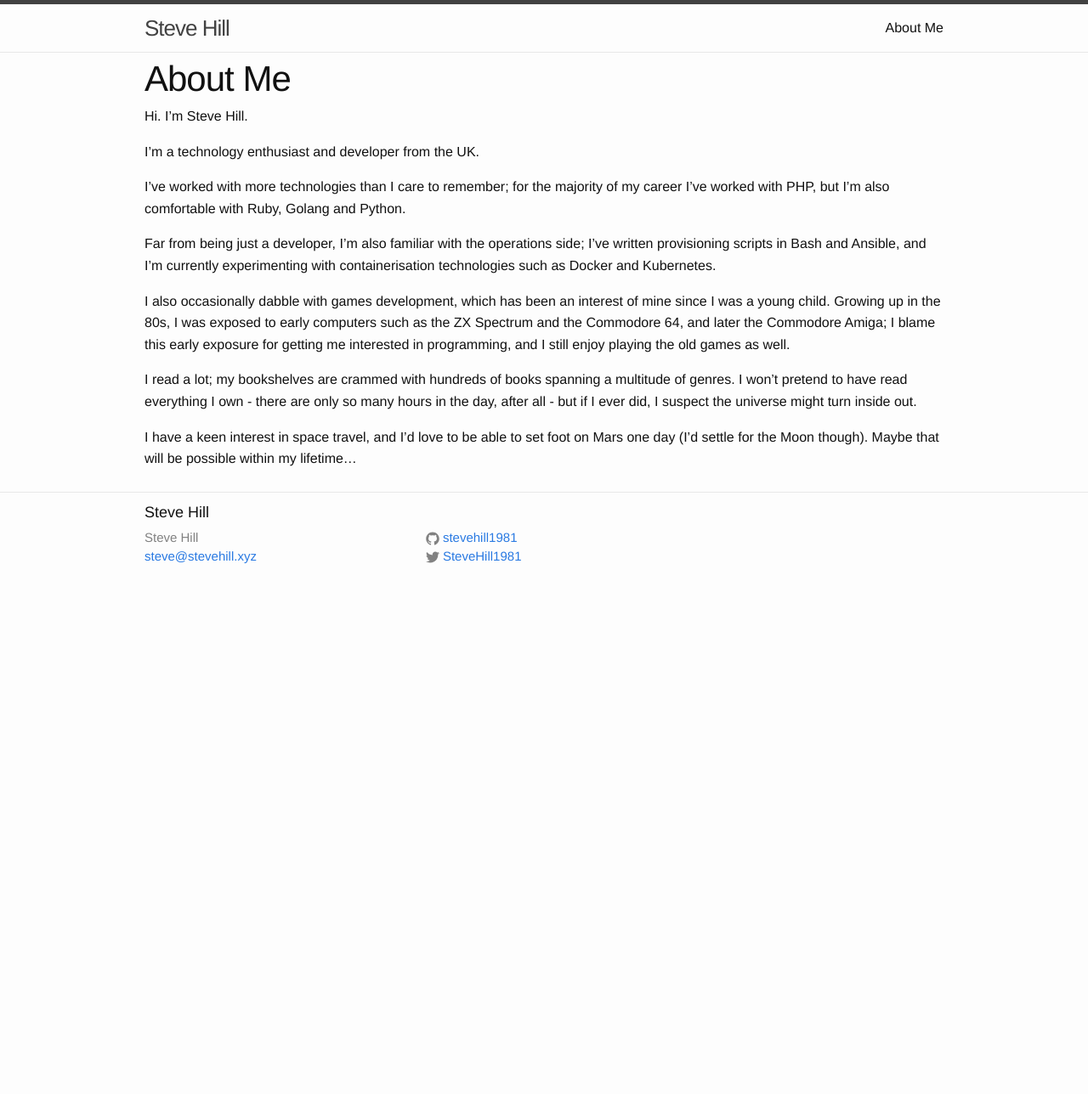
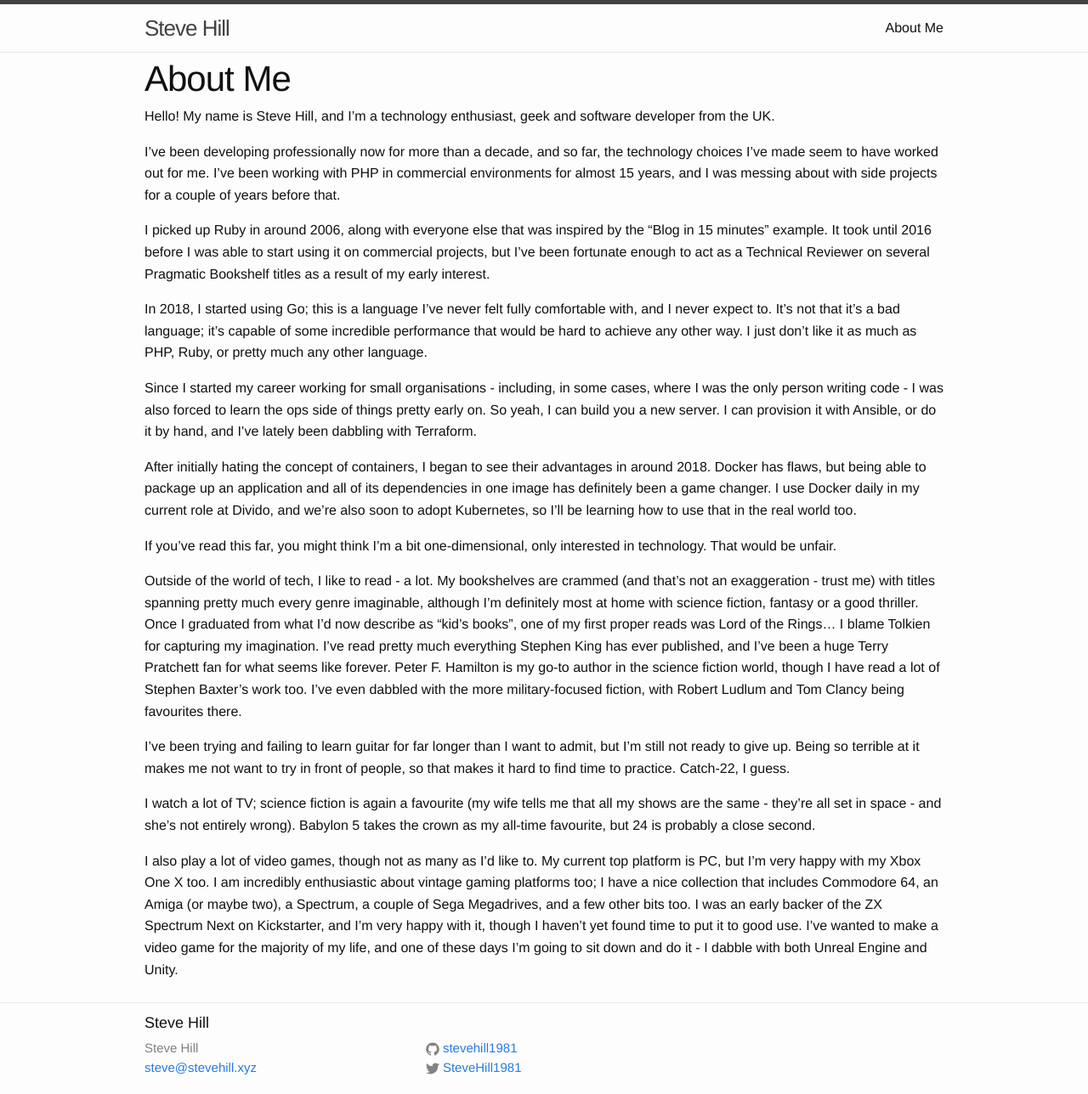
Before and after one commit to stevehill1981/stevehill1981.github.io, a Jekyll site: the page built from about.md, in a window 1280 px wide. Shown: the whole page at 85% size. Built offline with Jekyll 4.4.1, drawn with Linux system fonts in a browser that asks for light colours; before the commit the page ends 900 px from its top, so only the background shows below that.

Commit message:
Update the About page

```diff
--- a/about.md
+++ b/about.md
@@ -4,29 +4,67 @@ title: About Me
 permalink: /about/
 ---
 
-Hi. I'm Steve Hill.
+Hello! My name is Steve Hill, and I'm a technology enthusiast, geek and software
+developer from the UK.
 
-I'm a technology enthusiast and developer from the UK.
+I've been developing professionally now for more than a decade, and so far, the
+technology choices I've made seem to have worked out for me. I've been working
+with PHP in commercial environments for almost 15 years, and I was messing about
+with side projects for a couple of years before that.
 
-I've worked with more technologies than I care to remember; for the majority of
-my career I've worked with PHP, but I'm also comfortable with Ruby, Golang and
-Python.
+I picked up Ruby in around 2006, along with everyone else that was inspired by
+the "Blog in 15 minutes" example. It took until 2016 before I was able to start
+using it on commercial projects, but I've been fortunate enough to act as a
+Technical Reviewer on several Pragmatic Bookshelf titles as a result of my early
+interest.
 
-Far from being just a developer, I'm also familiar with the operations side; I've
-written provisioning scripts in Bash and Ansible, and I'm currently experimenting
-with containerisation technologies such as Docker and Kubernetes.
+In 2018, I started using Go; this is a language I've never felt fully comfortable
+with, and I never expect to. It's not that it's a bad language; it's capable of
+some incredible performance that would be hard to achieve any other way. I just
+don't like it as much as PHP, Ruby, or pretty much any other language.
 
-I also occasionally dabble with games development, which has been an interest of
-mine since I was a young child. Growing up in the 80s, I was exposed to early
-computers such as the ZX Spectrum and the Commodore 64, and later the Commodore
-Amiga; I blame this early exposure for getting me interested in programming, and
-I still enjoy playing the old games as well.
+Since I started my career working for small organisations - including, in some
+cases, where I was the only person writing code - I was also forced to learn the
+ops side of things pretty early on. So yeah, I can build you a new server. I can
+provision it with Ansible, or do it by hand, and I've lately been dabbling with
+Terraform.
 
-I read a lot; my bookshelves are crammed with hundreds of books spanning a multitude
-of genres. I won't pretend to have read everything I own - there are only so many
-hours in the day, after all - but if I ever did, I suspect the universe might turn
-inside out.
+After initially hating the concept of containers, I began to see their advantages
+in around 2018. Docker has flaws, but being able to package up an application and
+all of its dependencies in one image has definitely been a game changer. I use
+Docker daily in my current role at Divido, and we're also soon to adopt Kubernetes,
+so I'll be learning how to use that in the real world too.
 
-I have a keen interest in space travel, and I'd love to be able to set foot on Mars
-one day (I'd settle for the Moon though). Maybe that will be possible within my
-lifetime...
+If you've read this far, you might think I'm a bit one-dimensional, only interested
+in technology. That would be unfair.
+
+Outside of the world of tech, I like to read - a lot. My bookshelves are crammed
+(and that's not an exaggeration - trust me) with titles spanning pretty much every
+genre imaginable, although I'm definitely most at home with science fiction, fantasy
+or a good thriller. Once I graduated from what I'd now describe as "kid's books",
+one of my first proper reads was Lord of the Rings... I blame Tolkien for capturing
+my imagination. I've read pretty much everything Stephen King has ever published,
+and I've been a huge Terry Pratchett fan for what seems like forever. Peter F.
+Hamilton is my go-to author in the science fiction world, though I have read a lot
+of Stephen Baxter's work too. I've even dabbled with the more military-focused
+fiction, with Robert Ludlum and Tom Clancy being favourites there.
+
+I've been trying and failing to learn guitar for far longer than I want to admit,
+but I'm still not ready to give up. Being so terrible at it makes me not want to
+try in front of people, so that makes it hard to find time to practice. Catch-22,
+I guess.
+
+I watch a lot of TV; science fiction is again a favourite (my wife tells me that
+all my shows are the same - they're all set in space - and she's not entirely
+wrong). Babylon 5 takes the crown as my all-time favourite, but 24 is probably
+a close second.
+
+I also play a lot of video games, though not as many as I'd like to. My current
+top platform is PC, but I'm very happy with my Xbox One X too. I am incredibly
+enthusiastic about vintage gaming platforms too; I have a nice collection that
+includes Commodore 64, an Amiga (or maybe two), a Spectrum, a couple of Sega
+Megadrives, and a few other bits too. I was an early backer of the ZX Spectrum
+Next on Kickstarter, and I'm very happy with it, though I haven't yet found time
+to put it to good use. I've wanted to make a video game for the majority of my
+life, and one of these days I'm going to sit down and do it - I dabble with
+both Unreal Engine and Unity.
```
